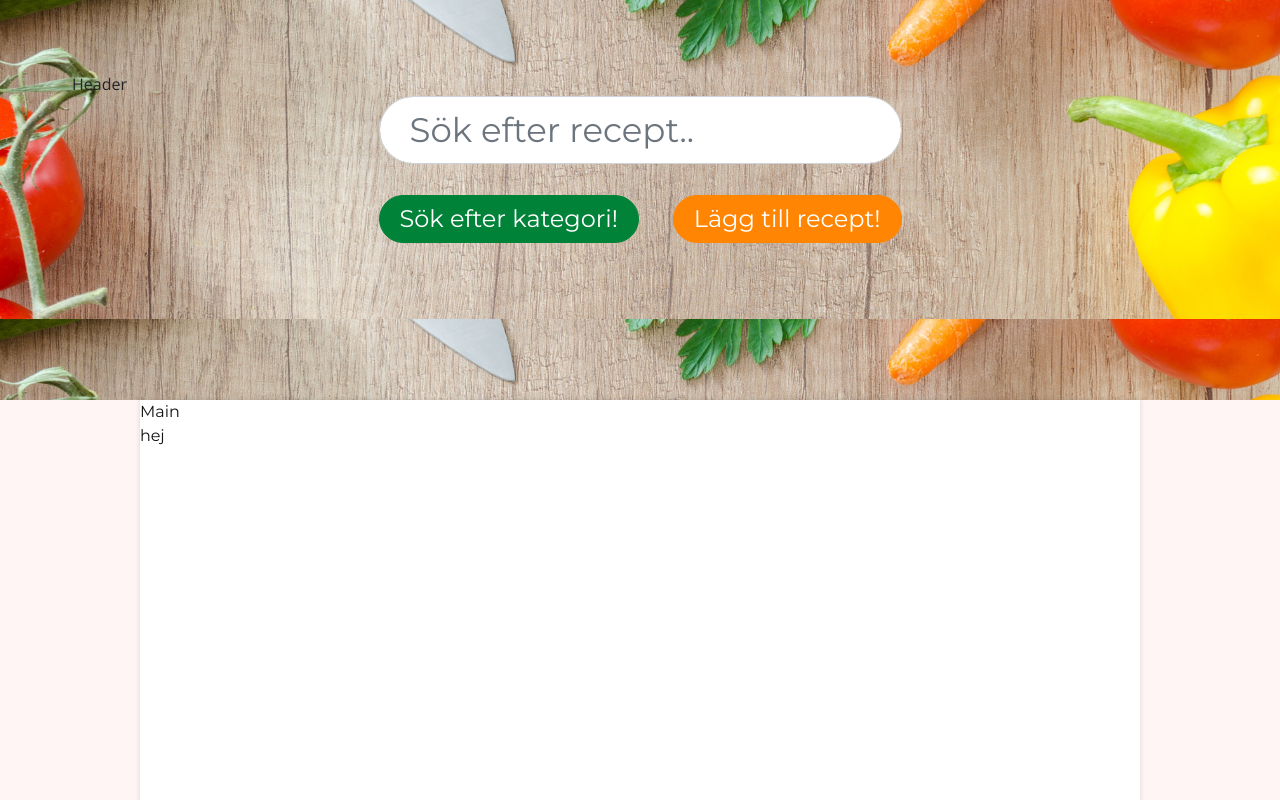
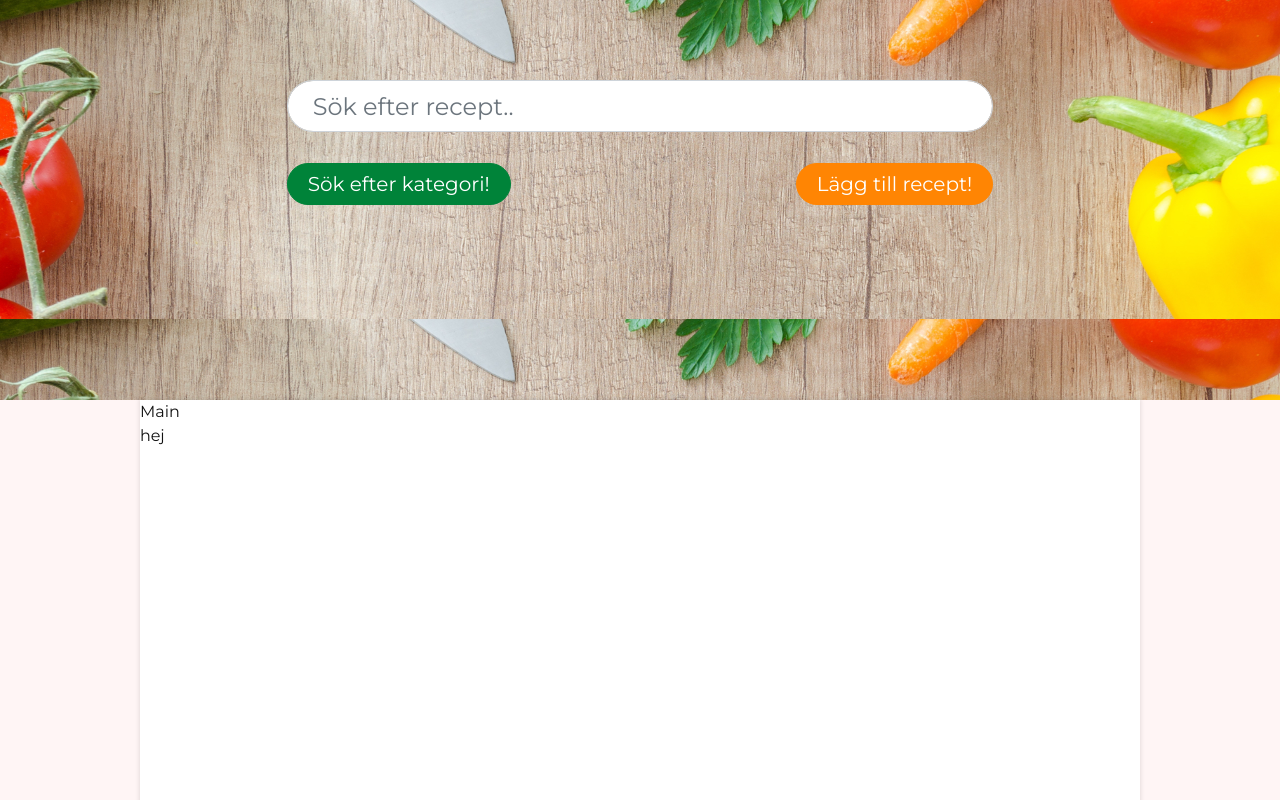
Before and after one commit to teeboteebo/yaddie-web, a React (Create React App) app: page / in a window 1280 px wide. Shown: the top 800 px of the page. Built offline with nearby package versions, Linux system fonts and the light colour scheme.

Commit message:
changes to sizes font and paddings.
example maybe will change later on.

```diff
--- a/src/components/Header/index.js
+++ b/src/components/Header/index.js
@@ -7,9 +7,8 @@ class Header extends React.Component {
   render(){
     return(
       <header>
-        Header
-        <Row className="justify-content-md-center">
-          <Col md="6"> <SearchSection /></Col>
+          <Row className="justify-content-md-center">
+          <Col md="8"> <SearchSection /></Col>
         </Row>
 
 
--- a/src/components/Header/styles.scss
+++ b/src/components/Header/styles.scss
@@ -5,5 +5,5 @@ header {
   background-size: contain;
   background-position: center top;
   background-attachment: fixed;
-  padding: 4.5rem;
+  padding: 5rem;
 }
--- a/src/components/SearchSection/style.scss
+++ b/src/components/SearchSection/style.scss
@@ -4,16 +4,16 @@
   color: white;
   .search-bar {
     border-radius: 60px;
-    height: 68px;
+//    height: 68px;
     font-family: $big-text;
-    font-size: 34px;
-    padding: 30px;
+    font-size: 24px;
+    padding: 25px;
   }
   .add-recipes {
     margin-top: 15px;
     border-radius: 30px;
     font-family: $big-text;
-    font-size: 24px;
+    font-size: 20px;
     padding: 5px 20px;
     margin-right: 15px;
   }
@@ -21,7 +21,7 @@
     margin-top: 15px;
     border-radius: 30px;
     font-family: $big-text;
-    font-size: 24px;
+    font-size: 20px;
     padding: 5px 20px;
     margin-left: 15px;
   }
```
